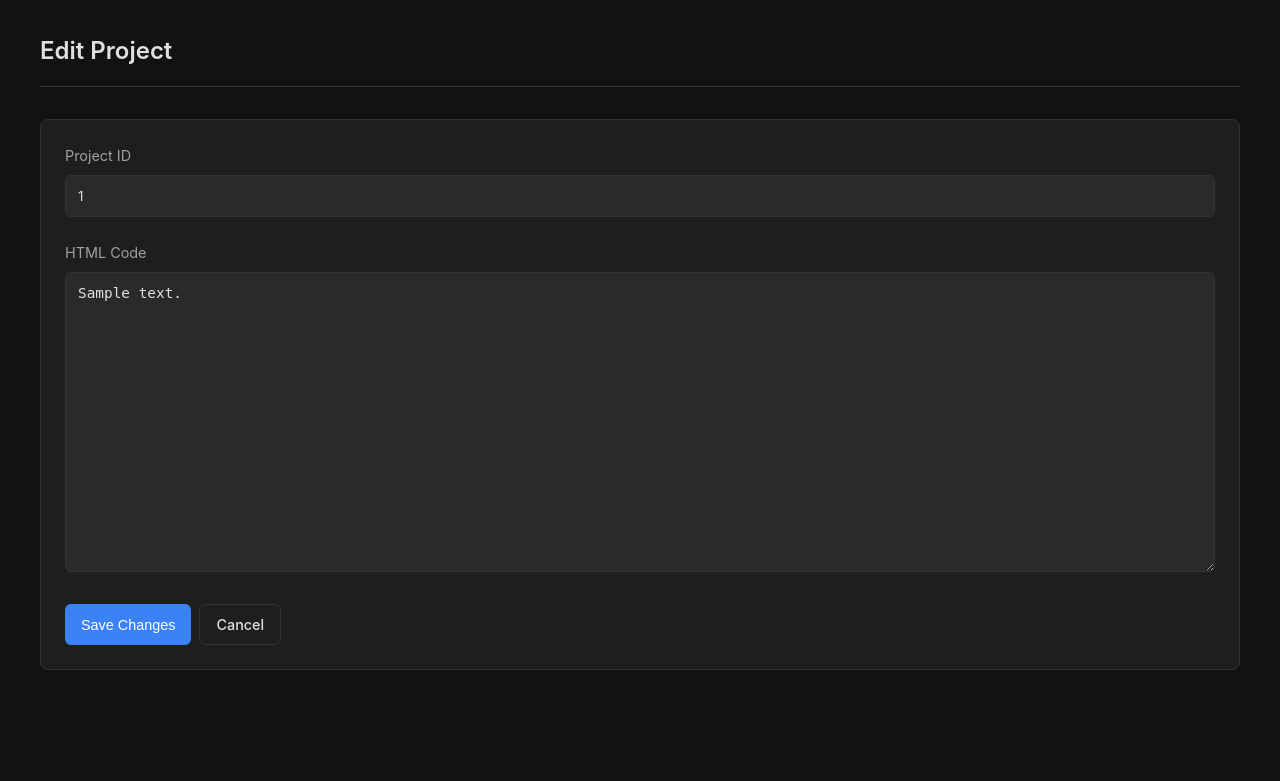
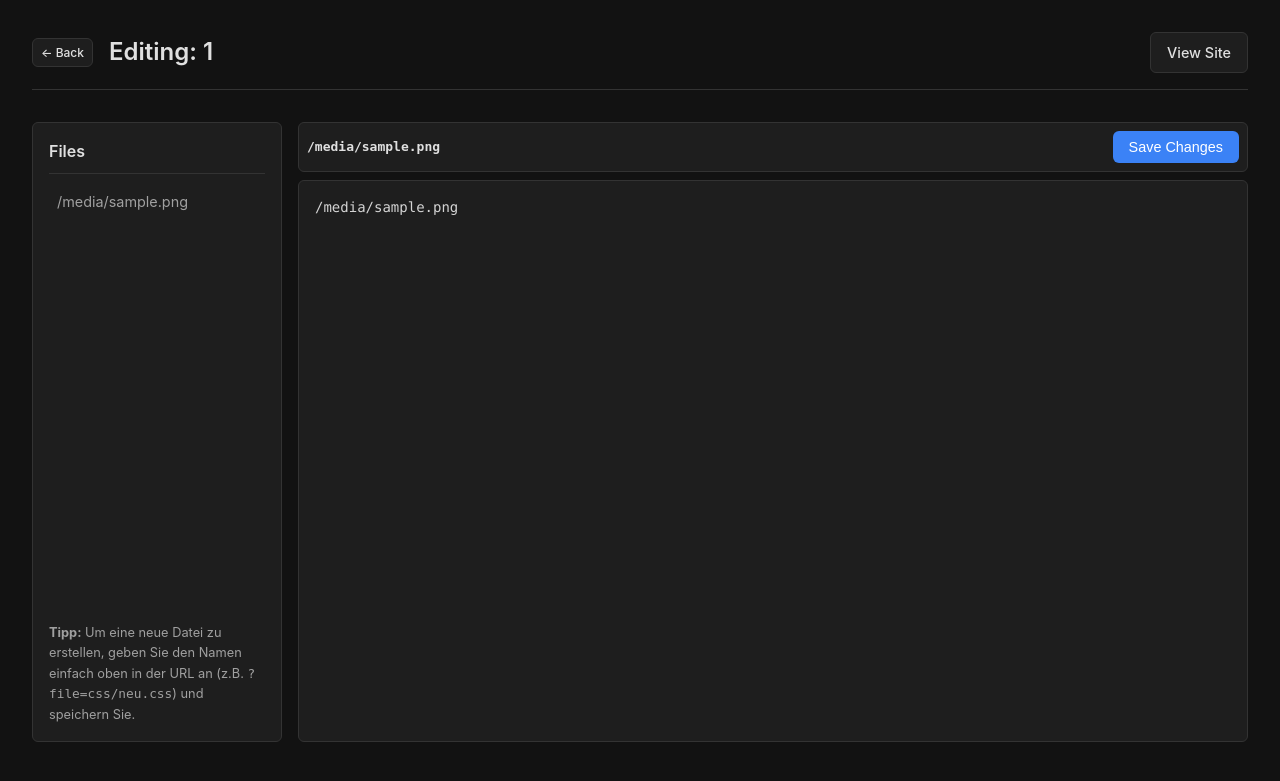
Before and after one commit to electiveDev/The-Debian-Site-Factory, a Flask app: template manager/templates/edit.html in a window 1280 px wide. Shown: the top 781 px of the page. Run offline with Flask 3, Linux system fonts and the light colour scheme; the template is opened without the code that fills it: most values are stand-ins (such as "Sample title", 1, 10 or a date in 2020).

Commit message:
Enhance edit.html with project ID and file browser
Updated the title to include project ID and added a file browser with help text for creating new files. Enhanced the editor layout with specific styles and improved form structure.

```diff
--- a/manager/templates/edit.html
+++ b/manager/templates/edit.html
@@ -3,13 +3,107 @@
 <head>
     <meta charset="UTF-8">
     <meta name="viewport" content="width=device-width, initial-scale=1.0">
-    <title>Edit Project - Debian Site Factory</title>
+    <title>Editor: {{ project_id }} - Debian Site Factory</title>
     <link rel="stylesheet" href="{{ url_for('static', filename='css/style.css') }}">
+    <style>
+        /* Spezifische Styles für den Dateimanager */
+        .editor-container {
+            display: grid;
+            grid-template-columns: 250px 1fr;
+            gap: 1rem;
+            height: calc(100vh - 180px); /* Fensterhöhe minus Header */
+            min-height: 500px;
+        }
+        .file-browser {
+            background: var(--card-bg);
+            border: 1px solid var(--border-color);
+            border-radius: 6px;
+            overflow-y: auto;
+            padding: 1rem;
+            display: flex;
+            flex-direction: column;
+        }
+        .file-browser h3 {
+            margin-top: 0;
+            font-size: 1rem;
+            border-bottom: 1px solid var(--border-color);
+            padding-bottom: 0.5rem;
+            margin-bottom: 0.5rem;
+        }
+        .file-link {
+            display: block;
+            padding: 0.5rem;
+            color: var(--text-secondary);
+            border-radius: 4px;
+            margin-bottom: 2px;
+            font-size: 0.9rem;
+            text-decoration: none;
+            word-break: break-all;
+        }
+        .file-link:hover {
+            background: #2a2a2a;
+            color: var(--text-primary);
+        }
+        .file-link.active {
+            background: var(--accent-color);
+            color: white;
+        }
+        .editor-main {
+            display: flex;
+            flex-direction: column;
+        }
+        .editor-header {
+            display: flex;
+            justify-content: space-between;
+            align-items: center;
+            margin-bottom: 0.5rem;
+            background: var(--card-bg);
+            padding: 0.5rem;
+            border-radius: 6px;
+            border: 1px solid var(--border-color);
+        }
+        .filename-display {
+            font-family: monospace;
+            color: var(--text-primary);
+            font-weight: bold;
+        }
+        textarea {
+            flex-grow: 1;
+            width: 100%;
+            height: 100%;
+            padding: 1rem;
+            background-color: #1e1e1e;
+            border: 1px solid var(--border-color);
+            border-radius: 6px;
+            color: #d4d4d4;
+            font-family: 'Consolas', 'Monaco', 'Courier New', monospace;
+            font-size: 14px;
+            line-height: 1.5;
+            resize: none;
+            box-sizing: border-box;
+        }
+        textarea:focus {
+            outline: none;
+            border-color: var(--accent-color);
+        }
+        .help-text {
+            font-size: 0.8rem;
+            color: var(--text-secondary);
+            margin-top: auto;
+            padding-top: 1rem;
+        }
+    </style>
 </head>
 <body>
-    <div class="container">
+    <div class="container" style="max-width: 95%;">
         <header>
-            <h1>Edit Project</h1>
+            <div style="display:flex; align-items:center; gap:1rem;">
+                <a href="/" class="btn btn-secondary btn-sm">← Back</a>
+                <h1>Editing: {{ project_id }}</h1>
+            </div>
+            <div class="project-actions">
+                <a href="/sites/{{ project_id }}/" target="_blank" class="btn btn-secondary">View Site</a>
+            </div>
         </header>
 
         {% with messages = get_flashed_messages() %}
@@ -22,22 +116,38 @@
             {% endif %}
         {% endwith %}
 
-        <form action="{{ url_for('edit_project', project_id=project_id) }}" method="post" class="project-card">
-            <div class="form-group">
-                <label for="project_id">Project ID</label>
-                <input type="text" id="project_id" name="project_id" value="{{ project_id }}" readonly>
+        <div class="editor-container">
+            <div class="file-browser">
+                <h3>Files</h3>
+                {% for f in files %}
+                    <a href="{{ url_for('edit_project', project_id=project_id, file=f) }}"
+                       class="file-link {% if f == current_file %}active{% endif %}">
+                       {{ f }}
+                    </a>
+                {% endfor %}
+
+                <div class="help-text">
+                    <strong>Tipp:</strong> Um eine neue Datei zu erstellen, geben Sie den Namen einfach oben in der URL an (z.B. <code>?file=css/neu.css</code>) und speichern Sie.
+                </div>
             </div>
 
-            <div class="form-group">
-                <label for="html_content">HTML Code</label>
-                <textarea id="html_content" name="html_content" required>{{ html_content }}</textarea>
-            </div>
+            <form action="{{ url_for('edit_project', project_id=project_id, file=current_file) }}" method="post" class="editor-main">
+                <div class="editor-header">
+                    <span class="filename-display">{{ current_file }}</span>
+                    {% if not is_binary %}
+                        <button type="submit" class="btn btn-primary">Save Changes</button>
+                    {% endif %}
+                </div>
 
-            <div class="project-actions">
-                <button type="submit" class="btn btn-primary">Save Changes</button>
-                <a href="/" class="btn btn-secondary">Cancel</a>
-            </div>
-        </form>
+                {% if is_binary %}
+                    <div class="empty-state">
+                        <p>⚠️ Dies ist eine Binärdatei (z.B. Bild).<br>Bearbeitung im Browser nicht möglich.</p>
+                    </div>
+                {% else %}
+                    <textarea name="file_content" spellcheck="false">{{ file_content }}</textarea>
+                {% endif %}
+            </form>
+        </div>
     </div>
 </body>
 </html>
```
